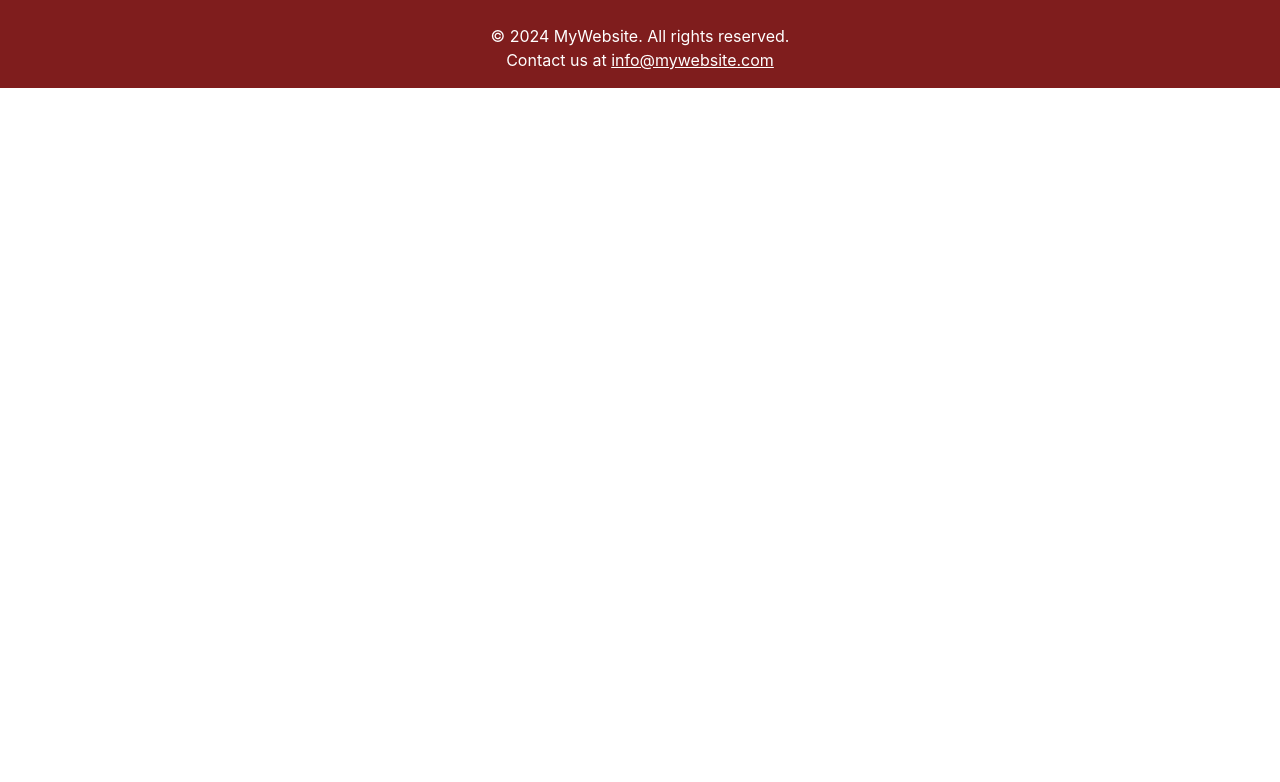
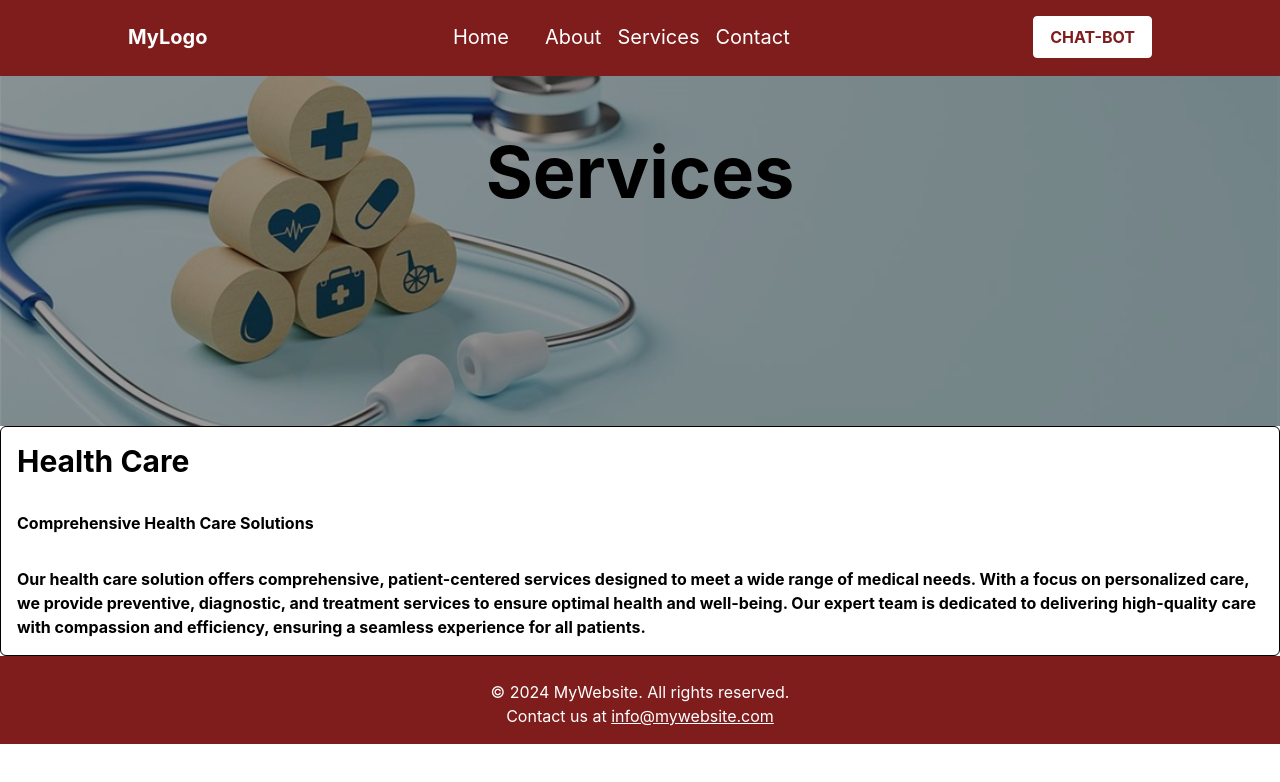
Before and after one commit to liliyom/Final-project, a React (Create React App) app: page /services in a window 1280 px wide. Shown: the top 782 px of the page. Built offline with nearby package versions, Linux system fonts and the light colour scheme.

Commit message:
home page, about, services and,contact done with some chahges

```diff
--- a/src/App.js
+++ b/src/App.js
@@ -3,20 +3,29 @@ import { Routes, Route } from "react-router-dom";
 import Home from "./pages/Home";
 import About from "./pages/About";
 import Contact from "./pages/Contact";
+
+import Services from "./pages/Services";
 import Footer from "./layout/Footer";
-
-import Navbar from "./components/Navbar";
 import Layout from "./layout";
 
 function App() {
   return (
     <div className="App">
       <Routes>
-        <Route path="/" element={<Layout> <Home /></Layout>}/>
+        <Route
+          path="/"
+          element={
+            <Layout>
+              {" "}
+              <Home />
+            </Layout>
+          }
+        />
         <Route path="/about" element={<About />} />
         <Route path="/contact" element={<Contact />} />
+        <Route path="/services" element={<Services />} />
       </Routes>
-      <Footer/>
+      <Footer />
     </div>
   );
 }
--- a/src/pages/About.js
+++ b/src/pages/About.js
@@ -7,11 +7,13 @@ const About = () => {
   return (
     <div>
       <Header></Header>
-      <div className="  h-screen bg-cover bg-center  bg-[url('/public/image/img2.jpg')] bg-transparent h-60">
-        <h1 className="p-4 text-7xl	 font-bold tracking-wide">About Us</h1>
+      <div className="bg-cover bg-center bg-[url('/public/image/img2.jpg')] bg-transparent h-[350px] bg-blend-darken">
+        <div className="bg-[rgba(0,0,0,0.4)] h-full">
+          <h1 className="py-[60px] text-7xl font-bold text-black">About Us</h1>
+        </div>
       </div>
-      <div>
-        <h2 className="font-bold text-3xl text-left p-4">Health Care</h2>
+      <div className="border border-black">
+        <h2 className="font-bold text-3xl text-left p-4 ">Health Care</h2>
         <h1 className="font-bold text-l text-left p-4">
           Compassionate Health Care for All
         </h1>
@@ -27,7 +29,6 @@ const About = () => {
           create a welcoming environment where your health is in trusted hands.
         </p>
       </div>
-      <Footer></Footer>
     </div>
   );
 };
--- a/src/pages/Contact.js
+++ b/src/pages/Contact.js
@@ -24,19 +24,23 @@ const Contact = () => {
   return (
     <div>
       <Header></Header>
-    <div className="flex justify-evenly h-screen bg-white text-white p-8">
-    <div className="flex flex-col justify-center max-w-md border border-black p-4 bg-red-900" >
+      <div className="flex justify-evenly h-screen bg-white text-white p-8 ">
+        <div className="flex flex-col justify-center max-w-md border border-black p-4 bg-red-900 rounded-2xl">
           <h1 className="text-4xl font-bold mb-5">Contact Me</h1>
           <h2 className="text-2xl mb-3">Get in touch</h2>
           <p className="text-lg mb-2">Email: developer@javascript.com</p>
           <p className="text-lg mb-6">Phone: +65 XXX XXX</p>
           <p className="text-md">
-      Lorem ipsum dolor sit amet, consectetur adipiscing elit. Morbi vehicula
-      eu nunc et sollicitudin. Cras pulvinar nisi at imperdiet pharetra.
+            Lorem ipsum dolor sit amet, consectetur adipiscing elit. Morbi
+            vehicula eu nunc et sollicitudin. Cras pulvinar nisi at imperdiet
+            pharetra.
           </p>
         </div>
 
-  <form onSubmit={handleSubmit} className="flex flex-col justify-center w-full max-w-lg bg-red-900 border border-black px-3 py-1">
+        <form
+          onSubmit={handleSubmit}
+          className="flex flex-col justify-center w-full max-w-lg bg-red-900 border border-black px-3 py-1 rounded-2xl"
+        >
           <div className="flex space-x-4 mb-4">
             <input
               type="text"
@@ -66,7 +70,7 @@ const Contact = () => {
           </div>
           <button
             type="submit"
-      className="w-24 py-2 border border-black rounded-md hover:bg-red-900 hover:text-white transition duration-300"
+            className="w-24 py-2 border border-black rounded-md bg-white text-black hover:bg-red-900 hover:text-white transition duration-300"
           >
             Send
           </button>
--- a/src/pages/Home.js
+++ b/src/pages/Home.js
@@ -3,31 +3,32 @@ import Footer from "../layout/Footer";
 
 const Home = () => {
   return (
-    <div className="h-screen bg-fix bg-no-repeat bg-center bg-[url('/public/image/stethoscope.jpeg')]">
+    <div className=" bg-fix bg-no-repeat bg-[url('/public/image/stethoscope.jpeg')]  h-[550px]">
+      <div className="bg-[rgba(0,0,0,0.4)] h-full">
         <div className="font-bold p-4 ">
           <h2>Welcome To The Health Care</h2>
         </div>
         <div>
-        <h1 className="font-bold p-4 text-color-white text-5xl text-red-900 font-sans tracking-wide ">
+          <h1 className="font-bold p-8 text-color-white text-5xl text-black font-sans tracking-wide ">
             Navigating The Department Of The Health Care
           </h1>
         </div>
-      <div className="font-bold p-4 text-color-white text-base text-red-900 font-sans text-lg tracking-wide">
+        <div className="font-bold py-[55px] text-color-white text-base text-black font-sans text-lg tracking-wide">
           <p>
-          Health care refers to the maintenance and improvement of physical and
-          mental health through the prevention, diagnosis, treatment, and
+            Health care refers to the maintenance and improvement of physical
+            and mental health through the prevention, diagnosis, treatment, and
             recovery from illness or injury.
           </p>
         </div>
         <div>
-        <div className="flex justify-center items-start  ">
+          <div className="flex justify-center items-start py-[80px]  ">
             <button className="bg-white text-red-900 font-bold  px-4 py-2 mr-8 rounded hover:bg-red-900 hover:text-white border border-white ">
               CHAT-BOT
             </button>
             <button className="bg-white text-red-900 font-bold px-4 py-2 rounded hover:bg-red-900 hover:text-white border border-white">
               MAKE APPOINTMENT
             </button>
-          <Footer></Footer>
+          </div>
         </div>
       </div>
     </div>
--- /dev/null
+++ b/src/pages/Services.js
@@ -0,0 +1,31 @@
+import React from "react";
+import Header from "../layout/header";
+
+const Services = () => {
+  return (
+    <div>
+      <Header></Header>
+      <div className="bg-cover bg-center bg-[url('/public/image/img2.jpg')] bg-transparent h-[350px] bg-blend-darken">
+        <div className="bg-[rgba(0,0,0,0.4)] h-full">
+          <h1 className="py-[60px]  text-7xl font-bold text-black">Services</h1>
+        </div>
+      </div>
+      <div className="border border-black rounded-md">
+        <h2 className="font-bold text-3xl text-left p-4">Health Care</h2>
+        <h1 className="font-bold text-l text-left p-4">
+          Comprehensive Health Care Solutions
+        </h1>
+        <p className="font-bold text-left p-4">
+          Our health care solution offers comprehensive, patient-centered
+          services designed to meet a wide range of medical needs. With a focus
+          on personalized care, we provide preventive, diagnostic, and treatment
+          services to ensure optimal health and well-being. Our expert team is
+          dedicated to delivering high-quality care with compassion and
+          efficiency, ensuring a seamless experience for all patients.
+        </p>
+      </div>
+    </div>
+  );
+};
+
+export default Services;
```
Lines whose indentation alone changed are shown as unchanged.
